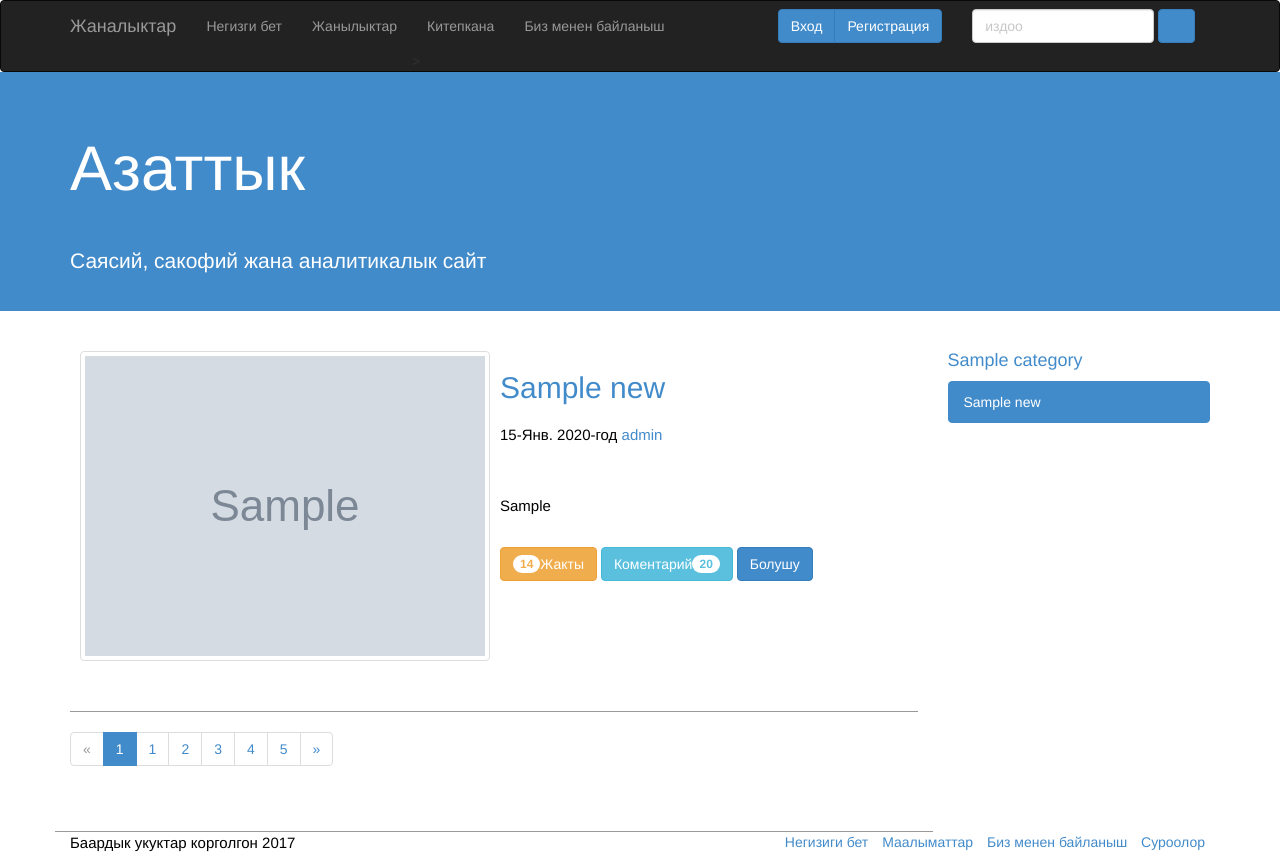
After one commit to Nursultan1125/siteproject, a Django app: template templates/category/get_category.html in a window 1280 px wide. The commit adds this page. Run offline with Django 3.2, Linux system fonts and the light colour scheme; the template is opened without the code that fills it: values that come from a table or form of the project are taken from there, others are empty; data comes from the database, SQL or seed files in the repository; both versions use the stored data as it was after the commit; tables that the repository leaves empty hold one stand-in row (values such as "Sample post"); grey boxes marked "Sample" are stand-in pictures; parts of the project's set-up code (start-up, migrations or seed data) failed here and were passed over; some libraries are stand-ins or nearby versions; some web fonts are replaced.

Commit message:
add modif dirs

```diff
--- /dev/null
+++ b/news/urls.py
@@ -0,0 +1,7 @@
+from django.conf.urls import url
+from news import views
+
+urlpatterns = [
+    url(r'^(?P<id>\w+)/$', views.get_news, name='get_news'),
+
+]
--- a/search/urls.py
+++ b/search/urls.py
@@ -2,5 +2,5 @@ from django.conf.urls import url
 from search import views as search_view
 
 urlpatterns = [
-    # url(r'^$', search_view.seach, name='search'),
+    url(r'^$', search_view.search, name='search'),
 ]
--- a/siteproject/urls.py
+++ b/siteproject/urls.py
@@ -16,16 +16,25 @@ Including another URLconf
 from django.conf.urls import url, include
 from django.conf.urls.static import static
 from django.contrib import admin
-
 from siteproject import settings
+from news import views as news_views
+from news import urls as news_urls
+from category import urls as category_urls
+from search import urls as search_urls
 
 urlpatterns = [
     url(r'^jet/', include('jet.urls', 'jet')),
     url(r'^jet/dashboard/', include('jet.dashboard.urls', 'jet-dashboard')),
     url(r'^admin/', admin.site.urls),
     url(r'^ckeditor/', include('ckeditor_uploader.urls')),
+    url(r'^news/', include(news_urls, namespace="news")),
+    url(r'^category/', include(category_urls, namespace='category')),
+    url(r'^search/', include(search_urls, namespace='search')),
+    url(r'^page/(\d+)/$', news_views.index),
+    url(r'^$', news_views.index, name="index"),
 
 ]
-urlpatterns += static(settings.MEDIA_URL, document_root=settings.MEDIA_ROOT)
-urlpatterns += static(settings.STATIC_URL, document_root=settings.STATIC_ROOT)
+if settings.DEBUG:
+    urlpatterns += static(settings.MEDIA_URL, document_root=settings.MEDIA_ROOT)
+    urlpatterns+=static(settings.STATIC_URL, document_root=settings.STATIC_ROOT)
 # urlpatterns += staticfiles_urlpatterns()
--- a/templates/about.html
+++ b/templates/about.html
@@ -80,7 +80,8 @@
     </div>
     <div class="media-body">
       <h4 class="media-heading">Сабырбеков Алмаз:</h4>
-      <p>Lorem ipsum dolor sit amet, consectetur adipiscing elit</p>
+      <p>Lorem ipsum dolor sit amet, consectetur adipiscing el
+          it</p>
     </div>
   </div>
   <hr>
--- a/templates/base.html
+++ b/templates/base.html
@@ -13,18 +13,17 @@
 	<link rel="stylesheet" type="text/css" href="{% static "css/bootstrap.min.css" %}">
 	<link rel="stylesheet" href="{% static "css/normalize.css"%}">
 	<link rel="stylesheet" href="{% static "css/style.css"%}">
-	<link href="https://maxcdn.bootstrapcdn.com/font-awesome/4.7.0/css/font-awesome.min.css" rel="stylesheet"
-          integrity="sha384-wvfXpqpZZVQGK6TAh5PVlGOfQNHSoD2xbE+QkPxCAFlNEevoEH3Sl0sibVcOQVnN" crossorigin="anonymous">
+	<link href="https://maxcdn.bootstrapcdn.com/font-awesome/4.7.0/css/font-awesome.min.css" rel="stylesheet" integrity="sha384-wvfXpqpZZVQGK6TAh5PVlGOfQNHSoD2xbE+QkPxCAFlNEevoEH3Sl0sibVcOQVnN" crossorigin="anonymous">
 	<link rel="stylesheet" href="{% static "lib/css/font-awesome.min.css"%}">
     {% endblock css %}
     {% block css_more %}
     {% endblock css_more %}
 </head>
+
 <body>
-{% block body %}
+
+	<header>
         {% block header %}
-	<header>
-
 		<nav class="navbar navbar-inverse  navbar-staic-top" role="navigation">
 
 			<div class="container">
@@ -35,82 +34,38 @@
 						<span class="icon-bar"></span>
 						<span class="icon-bar"></span>
 					</button>
-					<a href="#" class="navbar-brand turkiston active">азаттык</a>
+					<a href="{% url "index" %}" class="navbar-brand turkiston active">Жаналыктар</a>
 				</div>
 				 {% block header__nav__one %}
 				<div class="collapse navbar-collapse" id="navigation-fm">
 					<ul class="nav navbar-nav">
-						<li><a href="">Негизги бет</a></li>
+						<li><a href="{% url "index" %}" >Негизги бет</a></li>
 						<li><a href="#">Жанылыктар</a></li>
 						<li><a href="#">Китепкана</a>></li>
 						<li><a href="#">Биз менен байланыш</a></li>
                     </ul>
 
 
-						<form action="" class="navbar-form navbar-right" role="search">
-							<div class="form-group">
-								<input type="text" class="form-control" placeholder="издоо">
-							</div>
-
-							<button type="submit" class="btn btn-primary">
-								 <span class="glyphicon glyphicon-search"></span></span>
+						<form action="{% url 'search:search' %}" class="navbar-form navbar-right form-group" role="search">
+                            <input type="search" name="query" class="form-control" placeholder="издоо">
+							<button type="submit"  class="btn btn-primary">
+								 <span class="glyphicon glyphicon-search"></span>
 							</button>
                         </form>
-							<button type="button" class="btn btn-ls" data-toggle="modal" data-target="#myModal">Кирүү</button>
-							<button class="btn btn-danger"><a class="registr" href="#">Каттоо</a></button>
-                    {% block modals %}
-							<div class="modal fade " id="myModal" tabindex="1" role="dialog" arial-labellebody="myModallabel">
-								<div class="modal-dialog" role="document">
-									<div class="modal-content">
-									<div class="modal-header">
-										<button class="close" data-dismiss="modal" arial-label=close><span arial-hidden="true">&times;</span></button>
-										<h4 class="modal-title" id="myModallabel">Кирүү</h4>
+                    {% block auth %}
+                <div class="btn-group navbar-form navbar-right">
+                    <a href="#" class="btn btn-primary">Вход</a>
+                    <a href="#" class="btn btn-primary">Регистрация</a>
                 </div>
-									<div class="modal-body">
-
-													<form class="form-horizontal" action="/action_page.php">
-                                                        <div class="form-group">
-                                                        <label for="email">Email:</label>
-                                                            <div>
-                                                                <input type="email" class="form-control" id="email" placeholder=" Email" name="email">
-                                                            </div>
-                                                        </div>
-                                                        <div class="form-group">
-                                                            <label for="pwd">Пароль:</label>
-                                                            <div class="col-sm-10">
-                                                             <input type="Пароль" class="form-control" id="pwd" placeholder="Пароль" name="pwd">
-                                                            </div>
-                                            </div>
-                                                    </form>
-    <div class="form-group">
-      <div >
-        <div class="checkbox">
-          <label><input type="checkbox" name="remember">Сайтта сактоо</label>
-          <div>
-        <button type="button" class="btn btn-primary">Sign in</button>
-        <li><a href="#">Каттоо</a></li>
-      </div>
-        </div>
-      </div>
-    </div>
-    </div>
-
-  </form>
-
-</div>
-
-</div>
-
-</div>
-                        {% endblock modals %}
+                        {% endblock auth %}
                 </div>
                 {% endblock header__nav__one %}
             </div>
 
     </nav>
+    {% endblock header %}
+    </header>
 
-</header>
-{% endblock header %}
 
 	<section class="jumbotron">
         {% block logo_block%}
@@ -186,7 +84,7 @@
                 {% block article %}
 				<article class="post clearfix">
 					<a href="#" class="thumb pull-left">
-						<img class="img-thumbnail" src="img/makron_vs.jpg">
+						<img class="img-thumbnail" src="{% static "img/makron_vs.jpg"%}">
 						<h2 class="post-title">
 						<br><br>
 							<a href="">Эмануэлля Макрона Франциянын жаңы президенти болуп шайланды </a>
--- /dev/null
+++ b/templates/category/get_category.html
@@ -0,0 +1,60 @@
+{% extends 'base.html' %}
+{% load static %}
+{% block title %}
+
+{% endblock %}
+{% block corousel %}
+{% endblock %}
+{% block carousel_slave %}
+{% endblock %}
+{% block article %}
+				<article class="post clearfix">
+                {% for new in news %}
+					<a href="{% url "news:get_news" new.id %}" class="thumb pull-left">
+						<img class="img-thumbnail" src="{{ new.news_image.url }}" style="margin: 10px;">
+						<h2 class="post-title">
+						<br><br>
+							<a href="{%url "news:get_news" new.id %}">{{ new.news_title }}</a>
+						</h2>
+						<p>
+                            <span class="post-fecha"> {{ new.news_date_create|date:"d-N Y-год"}} </span>
+                            <span class="post-autor">
+                                <a href="#">{{ new.news_author }}</a>
+                            </span>
+                        </p>
+					</a><br>
+					<p class="post-content text-justify" style="padding: 20px;">
+						{{ new.news_anons }}
+					</p>
+					<div class="contenedor-botones">
+						<a href="#" class=" btn btn-warning"><span class="badge">14</span>Жакты</a>
+						<a href="#"></a>
+						<a href="#" class=" btn btn-info">Коментарий<span class="badge">20</span></a>
+						<a href="#"></a>
+						<a href="#" class=" btn btn-primary">Болушу<span fa ></span></a>
+					</div>
+                {% endfor %}
+				</article>
+{% endblock article %}
+
+{% block category %}
+                    <aside class="col-md-3 hidden-xs hidden-sm">
+                    {% for category in categorys %}
+                        <a href="{% url "category:get_category" category.category_slug %}">
+                            <h4>{{ category.category_title }}</h4>
+                        </a>
+                        <div class="list-group">
+
+                            {% for new in category.get_news %}
+                                {% if new == category.get_news.first %}
+                                    <a href="{% url "news:get_news" new.id%}"
+                                       class="list-group-item active">{{ category.get_news.first }}</a>
+                                {% else %}
+                                    <a href="{% url "news:get_news" new.id%}"
+                                       class="list-group-item">{{ new.news_title }}</a>
+                                {% endif %}
+                            {% endfor %}
+                        </div>
+                    {% endfor %}
+                    </aside>
+{% endblock category %}
```
Also changed, not shown: other parts of templates/base.html (+3 -74 lines), news/admin.py (+2 -5 lines), news/models.py (+3 -19 lines), news/views.py (+32 -2 lines), search/views.py (+19 -1 lines), siteproject/settings.py (+4 -7 lines), templates/news/get_news.html (added, +74 -0 lines), templates/news/news_over.html (added, +93 -0 lines), templates/search/search.html (added, +36 -0 lines), category/urls.py (added), comments/migrations/0002_auto_20170618_0424.py (added), db.sqlite3, news/migrations/0001_initial.py, news/migrations/0002_auto_20170618_0424.py (added), 1 more files. Lines whose indentation alone changed are shown as unchanged.
